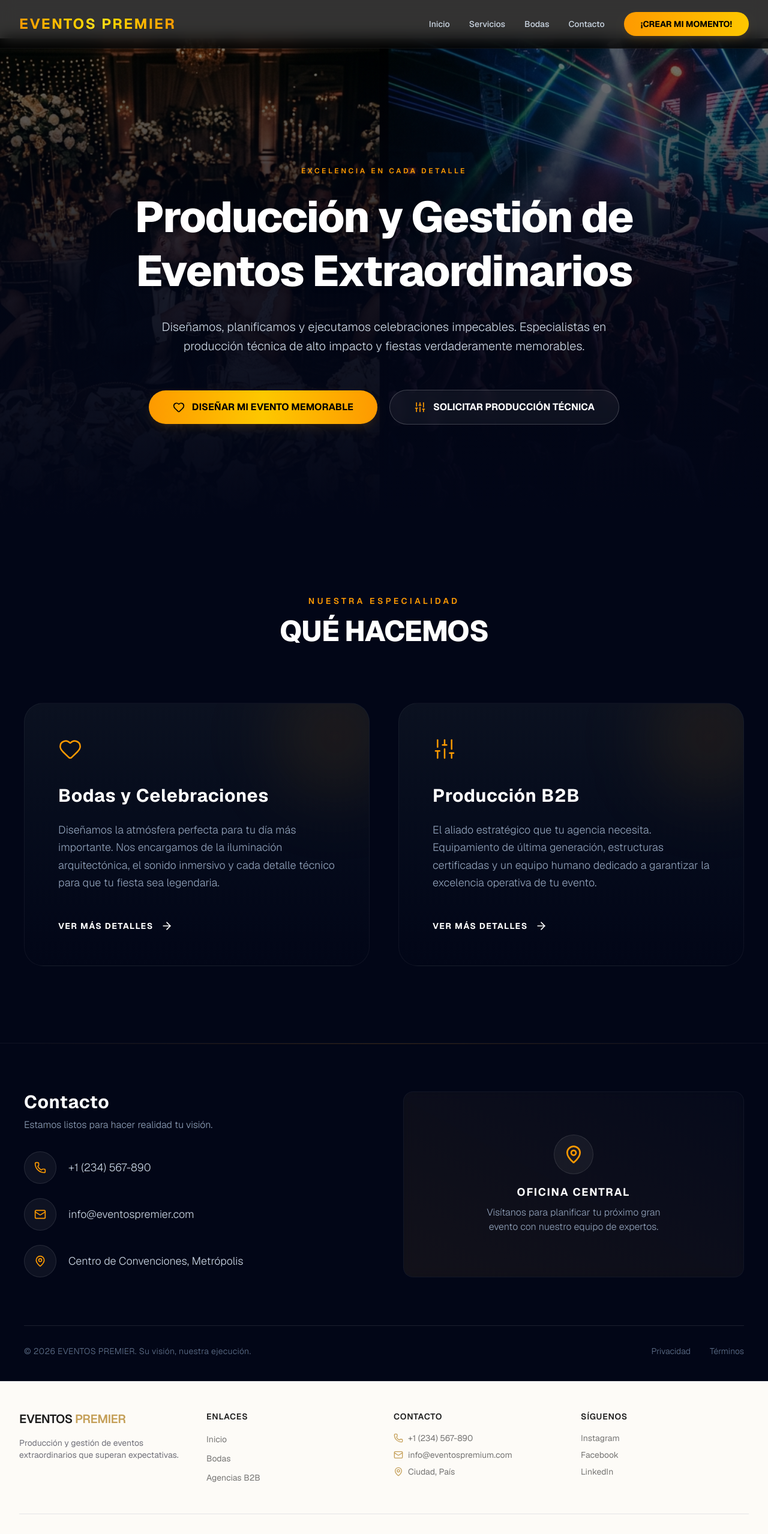
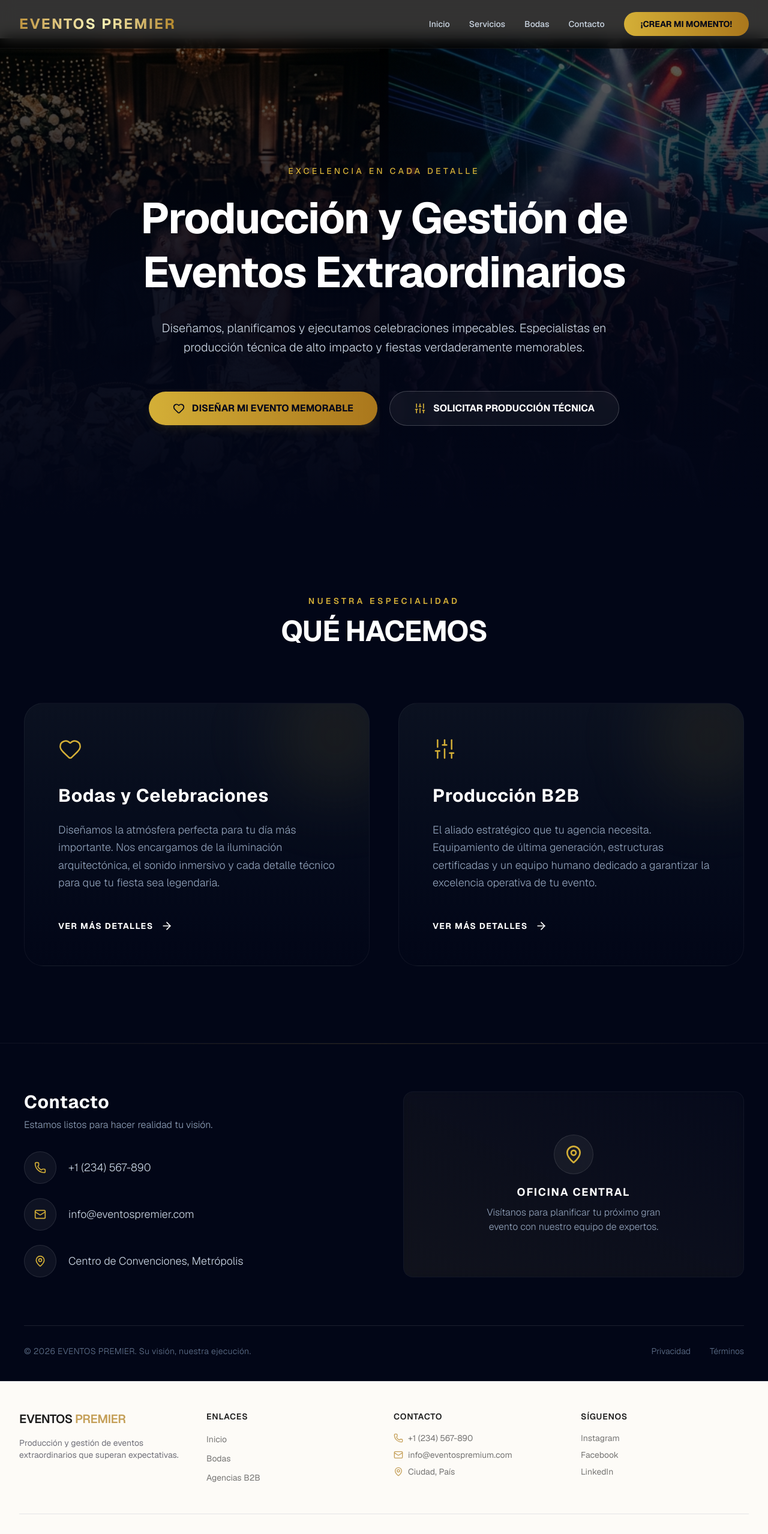
Before and after one commit to AlennaArtCode/eventos, a Next.js app: page / in a window 1280 px wide. Shown: the top 2558 px of the page at 60% size. Built offline with nearby package versions, Linux system fonts and the light colour scheme.

Commit message:
style: Upgrade default colors to real metallic gold hex codes for luxury feel

```diff
--- a/src/app/page.js
+++ b/src/app/page.js
@@ -3,7 +3,7 @@ import { Heart, Sliders, Phone, Mail, MapPin, ArrowRight } from "lucide-react";
 
 export default function Home() {
   return (
-    <div className="flex-1 flex flex-col bg-[#020617] text-slate-200 font-sans overflow-x-hidden selection:bg-amber-500/30">
+    <div className="flex-1 flex flex-col bg-[#020617] text-slate-200 font-sans overflow-x-hidden selection:bg-[#D4AF37]/30">
 
       {/* Hero Section */}
       <section className="relative min-h-screen flex flex-col items-center justify-center text-center">
@@ -14,14 +14,14 @@ export default function Home() {
         ></div>
 
         {/* Dark Overlays for text readability */}
-        <div className="absolute inset-0 bg-black/50"></div>
+        <div className="absolute inset-0 bg-black/60"></div>
         <div className="absolute inset-0 bg-gradient-to-t from-[#020617] via-[#020617]/80 to-transparent"></div>
 
         <div className="relative z-10 w-full max-w-[1200px] mx-auto px-4 flex flex-col items-center pt-24 pb-10">
-          <span className="text-xs font-semibold uppercase tracking-[0.3em] text-amber-500 mb-6 drop-shadow-sm">
+          <span className="text-sm font-medium uppercase tracking-[0.3em] text-[#D4AF37] mb-6">
             Excelencia en cada detalle
           </span>
-          <h1 className="text-5xl md:text-6xl lg:text-7xl font-extrabold tracking-tight text-white mb-8 leading-tight drop-shadow-lg">
+          <h1 className="text-5xl md:text-6xl lg:text-7xl font-bold tracking-tight text-white mb-8 leading-tight drop-shadow-md">
             Producción y Gestión de <br className="hidden md:block" />
             Eventos Extraordinarios
           </h1>
@@ -33,18 +33,18 @@ export default function Home() {
             {/* Button 1 */}
             <Link
               href="/bodas"
-              className="group inline-flex items-center justify-center px-10 py-4 bg-gradient-to-r from-amber-500 via-yellow-400 to-amber-500 text-black font-bold rounded-full hover:opacity-90 transform hover:-translate-y-0.5 transition-all duration-300 shadow-lg shadow-amber-500/10 min-w-[320px]"
+              className="group inline-flex items-center justify-center px-10 py-4 bg-gradient-to-r from-[#D4AF37] to-[#AA771C] text-slate-950 font-bold rounded-full hover:opacity-90 transform hover:-translate-y-0.5 transition-all duration-300 shadow-lg shadow-[#D4AF37]/10 min-w-[320px]"
             >
-              <Heart className="mr-3 h-5 w-5 text-black" />
+              <Heart className="mr-3 h-5 w-5 text-slate-950" />
               DISEÑAR MI EVENTO MEMORABLE
             </Link>
 
             {/* Button 2 */}
             <Link
               href="/agencias"
-              className="group inline-flex items-center justify-center px-10 py-4 border border-white/20 bg-white/5 backdrop-blur-sm text-white font-bold rounded-full hover:bg-white/10 hover:border-amber-500/50 transform hover:-translate-y-0.5 transition-all duration-300 min-w-[320px]"
+              className="group inline-flex items-center justify-center px-10 py-4 border border-white/20 bg-white/5 backdrop-blur-sm text-white font-bold rounded-full hover:bg-white/10 hover:border-[#D4AF37]/50 transform hover:-translate-y-0.5 transition-all duration-300 min-w-[320px]"
             >
-              <Sliders className="mr-3 h-5 w-5 text-amber-500 group-hover:text-yellow-300 transition-colors" />
+              <Sliders className="mr-3 h-5 w-5 text-[#D4AF37] group-hover:text-[#F3E5AB] transition-colors" />
               SOLICITAR PRODUCCIÓN TÉCNICA
             </Link>
           </div>
@@ -55,25 +55,25 @@ export default function Home() {
       <section id="servicios" className="py-32 px-4 bg-[#020617] relative">
         <div className="max-w-[1200px] mx-auto w-full">
           <div className="text-center mb-24">
-            <h2 className="text-sm font-semibold text-amber-500 tracking-[0.3em] uppercase mb-4">
+            <h2 className="text-sm font-semibold text-[#D4AF37] tracking-[0.3em] uppercase mb-4">
               Nuestra Especialidad
             </h2>
-            <h3 className="text-4xl md:text-5xl font-extrabold text-white tracking-tight">
+            <h3 className="text-4xl md:text-5xl font-bold text-white tracking-tight">
               QUÉ HACEMOS
             </h3>
           </div>
 
           <div className="grid grid-cols-1 md:grid-cols-2 gap-12">
             {/* Bodas */}
-            <div className="relative p-12 md:p-14 rounded-[2rem] bg-gradient-to-b from-[#0b1120] to-[#020617] border border-white/5 overflow-hidden group hover:border-amber-500/30 transition-all duration-500">
-              <div className="absolute top-0 right-0 -mt-10 -mr-10 w-48 h-48 bg-amber-500/10 rounded-full blur-3xl group-hover:bg-amber-500/20 transition-all duration-500"></div>
+            <div className="relative p-12 md:p-14 rounded-[2rem] bg-gradient-to-b from-[#0b1120] to-[#020617] border border-white/5 overflow-hidden group hover:border-[#D4AF37]/30 transition-all duration-500">
+              <div className="absolute top-0 right-0 -mt-10 -mr-10 w-48 h-48 bg-[#D4AF37]/10 rounded-full blur-3xl group-hover:bg-[#D4AF37]/20 transition-all duration-500"></div>
 
               <div className="relative z-10 flex flex-col items-start text-left h-full">
                 <div className="mb-10 inline-flex">
-                  <Heart className="h-10 w-10 text-amber-500" strokeWidth={1.5} />
+                  <Heart className="h-10 w-10 text-[#D4AF37]" strokeWidth={1.5} />
                 </div>
 
-                <h4 className="text-2xl md:text-3xl font-bold text-white mb-6 tracking-wide group-hover:text-amber-500 transition-colors">
+                <h4 className="text-2xl md:text-3xl font-bold text-white mb-6 tracking-wide group-hover:text-[#D4AF37] transition-colors">
                   Bodas y Celebraciones
                 </h4>
 
@@ -81,22 +81,22 @@ export default function Home() {
                   Diseñamos la atmósfera perfecta para tu día más importante. Nos encargamos de la iluminación arquitectónica, el sonido inmersivo y cada detalle técnico para que tu fiesta sea legendaria.
                 </p>
 
-                <Link href="/bodas" className="mt-auto inline-flex items-center text-sm font-bold text-white hover:text-amber-500 tracking-widest uppercase transition-colors">
+                <Link href="/bodas" className="mt-auto inline-flex items-center text-sm font-bold text-white hover:text-[#D4AF37] tracking-widest uppercase transition-colors">
                   Ver más detalles <ArrowRight className="ml-3 h-5 w-5" />
                 </Link>
               </div>
             </div>
 
             {/* Producción Técnica */}
-            <div className="relative p-12 md:p-14 rounded-[2rem] bg-gradient-to-b from-[#0b1120] to-[#020617] border border-white/5 overflow-hidden group hover:border-amber-500/30 transition-all duration-500">
-              <div className="absolute top-0 right-0 -mt-10 -mr-10 w-48 h-48 bg-amber-500/10 rounded-full blur-3xl group-hover:bg-amber-500/20 transition-all duration-500"></div>
+            <div className="relative p-12 md:p-14 rounded-[2rem] bg-gradient-to-b from-[#0b1120] to-[#020617] border border-white/5 overflow-hidden group hover:border-[#D4AF37]/30 transition-all duration-500">
+              <div className="absolute top-0 right-0 -mt-10 -mr-10 w-48 h-48 bg-[#D4AF37]/10 rounded-full blur-3xl group-hover:bg-[#D4AF37]/20 transition-all duration-500"></div>
 
               <div className="relative z-10 flex flex-col items-start text-left h-full">
                 <div className="mb-10 inline-flex">
-                  <Sliders className="h-10 w-10 text-amber-500" strokeWidth={1.5} />
+                  <Sliders className="h-10 w-10 text-[#D4AF37]" strokeWidth={1.5} />
                 </div>
 
-                <h4 className="text-2xl md:text-3xl font-bold text-white mb-6 tracking-wide group-hover:text-amber-500 transition-colors">
+                <h4 className="text-2xl md:text-3xl font-bold text-white mb-6 tracking-wide group-hover:text-[#D4AF37] transition-colors">
                   Producción B2B
                 </h4>
 
@@ -104,7 +104,7 @@ export default function Home() {
                   El aliado estratégico que tu agencia necesita. Equipamiento de última generación, estructuras certificadas y un equipo humano dedicado a garantizar la excelencia operativa de tu evento.
                 </p>
 
-                <Link href="/agencias" className="mt-auto inline-flex items-center text-sm font-bold text-white hover:text-amber-500 tracking-widest uppercase transition-colors">
+                <Link href="/agencias" className="mt-auto inline-flex items-center text-sm font-bold text-white hover:text-[#D4AF37] tracking-widest uppercase transition-colors">
                   Ver más detalles <ArrowRight className="ml-3 h-5 w-5" />
                 </Link>
               </div>
@@ -115,7 +115,7 @@ export default function Home() {
 
       {/* Footer Integrado */}
       <footer id="contacto" className="bg-[#020617] border-t border-white/5 pt-20 pb-10 px-4 relative overflow-hidden">
-        <div className="absolute top-0 inset-x-0 h-px bg-gradient-to-r from-transparent via-amber-500/20 to-transparent"></div>
+        <div className="absolute top-0 inset-x-0 h-px bg-gradient-to-r from-transparent via-[#D4AF37]/20 to-transparent"></div>
 
         <div className="max-w-[1200px] mx-auto w-full relative z-10">
           <div className="grid grid-cols-1 lg:grid-cols-2 gap-16 items-start mb-20">
@@ -128,20 +128,20 @@ export default function Home() {
               </div>
               <ul className="space-y-6">
                 <li className="flex items-center text-slate-300 group cursor-pointer">
-                  <div className="bg-white/5 p-4 rounded-full mr-5 border border-white/10 group-hover:bg-amber-500/10 transition-colors">
-                    <Phone className="h-5 w-5 text-amber-500" />
+                  <div className="bg-white/5 p-4 rounded-full mr-5 border border-white/10 group-hover:bg-[#D4AF37]/10 transition-colors">
+                    <Phone className="h-5 w-5 text-[#D4AF37]" />
                   </div>
                   <span className="text-lg font-light group-hover:text-white transition-colors">+1 (234) 567-890</span>
                 </li>
                 <li className="flex items-center text-slate-300 group cursor-pointer">
-                  <div className="bg-white/5 p-4 rounded-full mr-5 border border-white/10 group-hover:bg-amber-500/10 transition-colors">
-                    <Mail className="h-5 w-5 text-amber-500" />
+                  <div className="bg-white/5 p-4 rounded-full mr-5 border border-white/10 group-hover:bg-[#D4AF37]/10 transition-colors">
+                    <Mail className="h-5 w-5 text-[#D4AF37]" />
                   </div>
                   <span className="text-lg font-light group-hover:text-white transition-colors">info@eventospremier.com</span>
                 </li>
                 <li className="flex items-center text-slate-300 group cursor-pointer">
-                  <div className="bg-white/5 p-4 rounded-full mr-5 border border-white/10 group-hover:bg-amber-500/10 transition-colors">
-                    <MapPin className="h-5 w-5 text-amber-500" />
+                  <div className="bg-white/5 p-4 rounded-full mr-5 border border-white/10 group-hover:bg-[#D4AF37]/10 transition-colors">
+                    <MapPin className="h-5 w-5 text-[#D4AF37]" />
                   </div>
                   <span className="text-lg font-light group-hover:text-white transition-colors">Centro de Convenciones, Metrópolis</span>
                 </li>
@@ -150,10 +150,10 @@ export default function Home() {
 
             {/* Diseño Decorativo / Mapa Limpio */}
             <div className="relative w-full h-full min-h-[300px] rounded-2xl overflow-hidden border border-white/5 bg-white/[0.02] flex items-center justify-center p-8 text-center backdrop-blur-sm">
-               <div className="absolute inset-0 bg-gradient-to-tr from-amber-500/5 to-transparent"></div>
+               <div className="absolute inset-0 bg-gradient-to-tr from-[#D4AF37]/5 to-transparent"></div>
                <div className="relative z-10">
                  <div className="inline-flex p-4 rounded-full bg-white/5 border border-white/10 mb-4">
-                   <MapPin className="h-8 w-8 text-amber-500" />
+                   <MapPin className="h-8 w-8 text-[#D4AF37]" />
                  </div>
                  <h4 className="text-white font-bold tracking-widest text-lg">OFICINA CENTRAL</h4>
                  <p className="text-slate-400 font-light mt-2 max-w-xs mx-auto">Visítanos para planificar tu próximo gran evento con nuestro equipo de expertos.</p>
@@ -167,8 +167,8 @@ export default function Home() {
               &copy; {new Date().getFullYear()} EVENTOS PREMIER. Su visión, nuestra ejecución.
             </p>
             <div className="flex space-x-8 mt-4 md:mt-0">
-              <a href="#" className="hover:text-amber-500 transition-colors">Privacidad</a>
-              <a href="#" className="hover:text-amber-500 transition-colors">Términos</a>
+              <a href="#" className="hover:text-[#D4AF37] transition-colors">Privacidad</a>
+              <a href="#" className="hover:text-[#D4AF37] transition-colors">Términos</a>
             </div>
           </div>
         </div>
--- a/src/components/Navbar.jsx
+++ b/src/components/Navbar.jsx
@@ -13,26 +13,26 @@ export default function Navbar() {
         <div className="flex justify-between h-20 items-center">
           {/* Logo */}
           <div className="flex-shrink-0 flex items-center">
-            <Link href="/" className="text-2xl font-bold tracking-widest bg-gradient-to-r from-amber-500 via-yellow-300 to-amber-500 bg-clip-text text-transparent drop-shadow-sm">
+            <Link href="/" className="text-2xl font-bold tracking-widest bg-gradient-to-r from-[#BF953F] via-[#FCF6BA] to-[#B38728] bg-clip-text text-transparent">
               EVENTOS PREMIER
             </Link>
           </div>
 
           {/* Desktop Navigation */}
           <div className="hidden md:flex space-x-8 items-center">
-            <Link href="/" className="text-sm font-medium text-slate-300 hover:text-white transition-colors duration-300">
+            <Link href="/" className="text-sm font-medium text-slate-300 hover:text-[#D4AF37] transition-colors duration-300">
               Inicio
             </Link>
-            <Link href="#servicios" className="text-sm font-medium text-slate-300 hover:text-white transition-colors duration-300">
+            <Link href="#servicios" className="text-sm font-medium text-slate-300 hover:text-[#D4AF37] transition-colors duration-300">
               Servicios
             </Link>
-            <Link href="/bodas" className="text-sm font-medium text-slate-300 hover:text-white transition-colors duration-300">
+            <Link href="/bodas" className="text-sm font-medium text-slate-300 hover:text-[#D4AF37] transition-colors duration-300">
               Bodas
             </Link>
-            <Link href="#contacto" className="text-sm font-medium text-slate-300 hover:text-white transition-colors duration-300">
+            <Link href="#contacto" className="text-sm font-medium text-slate-300 hover:text-[#D4AF37] transition-colors duration-300">
               Contacto
             </Link>
-            <button className="inline-flex items-center px-7 py-2.5 text-sm font-bold rounded-full text-black bg-gradient-to-r from-amber-500 to-yellow-400 hover:opacity-90 transform hover:-translate-y-0.5 transition-all duration-300 focus:outline-none focus:ring-2 focus:ring-offset-2 focus:ring-offset-black focus:ring-amber-500 shadow-lg shadow-amber-500/10">
+            <button className="inline-flex items-center px-7 py-2.5 text-sm font-bold rounded-full text-slate-950 bg-gradient-to-r from-[#D4AF37] to-[#AA771C] hover:opacity-90 transform hover:-translate-y-0.5 transition-all duration-300 focus:outline-none focus:ring-2 focus:ring-offset-2 focus:ring-offset-black focus:ring-[#D4AF37]">
               ¡CREAR MI MOMENTO!
             </button>
           </div>
@@ -56,34 +56,34 @@ export default function Navbar() {
           <div className="px-4 pt-4 pb-6 space-y-2">
             <Link
               href="/"
-              className="block px-3 py-2 rounded-md text-base font-medium text-slate-300 hover:text-white hover:bg-white/5 transition-colors"
+              className="block px-3 py-2 rounded-md text-base font-medium text-slate-300 hover:text-[#D4AF37] hover:bg-white/5 transition-colors"
               onClick={() => setIsOpen(false)}
             >
               Inicio
             </Link>
             <Link
               href="#servicios"
-              className="block px-3 py-2 rounded-md text-base font-medium text-slate-300 hover:text-white hover:bg-white/5 transition-colors"
+              className="block px-3 py-2 rounded-md text-base font-medium text-slate-300 hover:text-[#D4AF37] hover:bg-white/5 transition-colors"
               onClick={() => setIsOpen(false)}
             >
               Servicios
             </Link>
             <Link
               href="/bodas"
-              className="block px-3 py-2 rounded-md text-base font-medium text-slate-300 hover:text-white hover:bg-white/5 transition-colors"
+              className="block px-3 py-2 rounded-md text-base font-medium text-slate-300 hover:text-[#D4AF37] hover:bg-white/5 transition-colors"
               onClick={() => setIsOpen(false)}
             >
               Bodas
             </Link>
             <Link
               href="#contacto"
-              className="block px-3 py-2 rounded-md text-base font-medium text-slate-300 hover:text-white hover:bg-white/5 transition-colors"
+              className="block px-3 py-2 rounded-md text-base font-medium text-slate-300 hover:text-[#D4AF37] hover:bg-white/5 transition-colors"
               onClick={() => setIsOpen(false)}
             >
               Contacto
             </Link>
             <div className="pt-4">
-              <button className="w-full inline-flex items-center justify-center px-6 py-3 text-base font-bold rounded-full text-black bg-gradient-to-r from-amber-500 to-yellow-400 hover:opacity-90 transition-opacity shadow-lg shadow-amber-500/10">
+              <button className="w-full inline-flex items-center justify-center px-6 py-3 text-base font-bold rounded-full text-slate-950 bg-gradient-to-r from-[#D4AF37] to-[#AA771C] hover:opacity-90 transition-opacity">
                 ¡CREAR MI MOMENTO!
               </button>
             </div>
```
